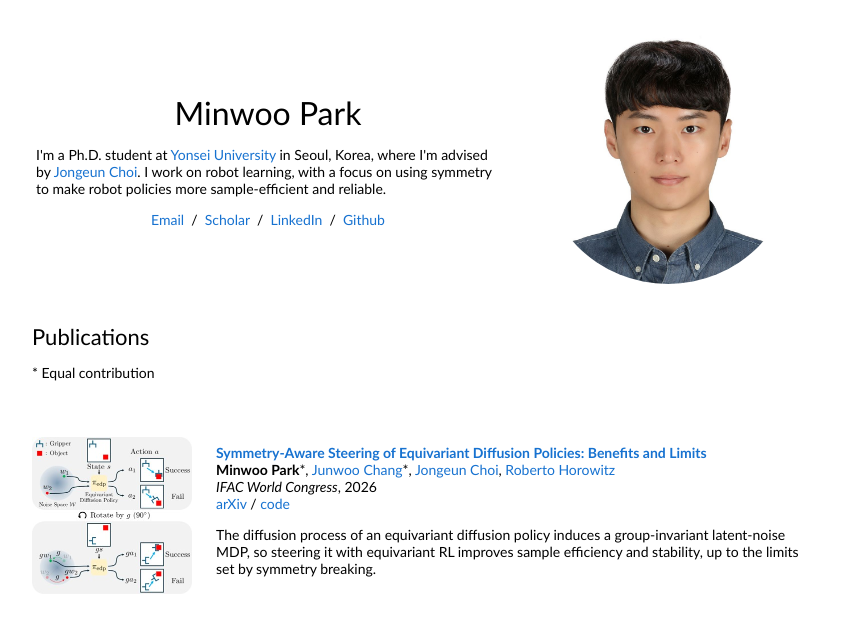
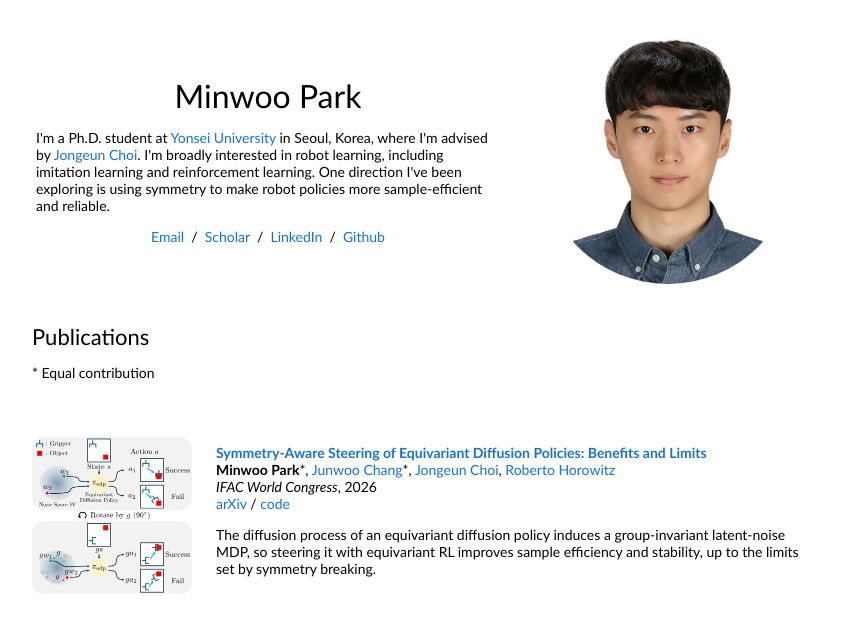
Before and after one commit to MinwooPark00/MinwooPark00.github.io, a plain HTML site: page index.html in a window 1280 px wide. Shown: the top 620 px of the page, without its empty margins (224-1068 px from the left). Drawn offline with Linux system fonts and the light colour scheme.

Commit message:
Broaden bio to robot learning with symmetry as one direction
Co-Authored-By: Claude Opus 5.5 <noreply@anthropic.com>

```diff
--- a/index.html
+++ b/index.html
@@ -27,7 +27,8 @@
                 </p>
                 <p>
                   I'm a Ph.D. student at <a href="https://www.yonsei.ac.kr/en_sc/">Yonsei University</a> in Seoul, Korea, where I'm advised by <a href="https://mlcs.yonsei.ac.kr/Professor.html">Jongeun Choi</a>.
-                  I work on robot learning, with a focus on using symmetry to make robot policies more sample-efficient and reliable.
+                  I'm broadly interested in robot learning, including imitation learning and reinforcement learning.
+                  One direction I've been exploring is using symmetry to make robot policies more sample-efficient and reliable.
                 </p>
                 <p style="text-align:center">
                   <a href="mailto:minwoopark@yonsei.ac.kr">Email</a> &nbsp;/&nbsp;
```
